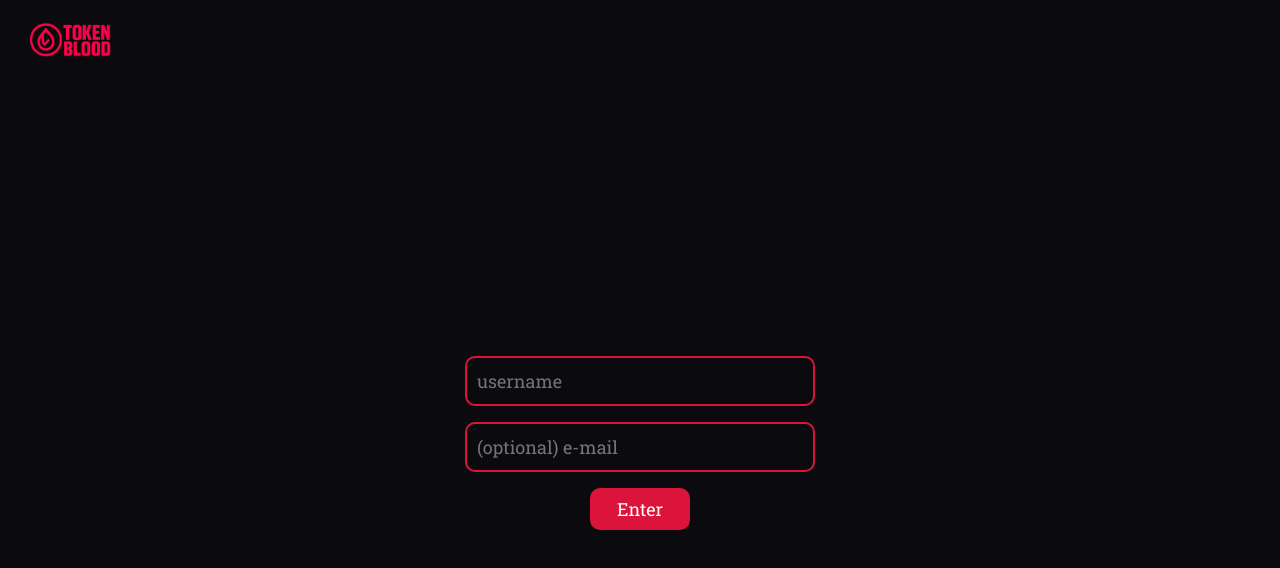
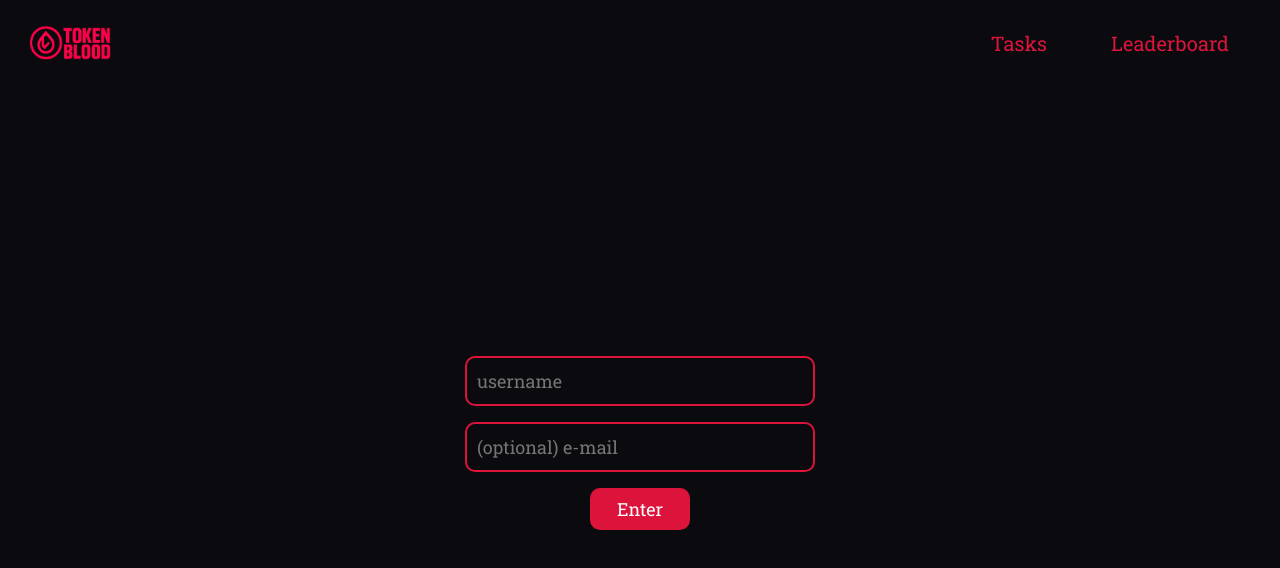
Before and after one commit to tokenblood-com/tokenblood, a Vue app in the folder frontend/tokenblood/: page / in a window 1280 px wide. Shown: the top 568 px of the page. Built offline with nearby package versions, Linux system fonts and the light colour scheme; the HTML template or start-up script is replaced by a standard one.

Commit message:
+ navigation in header

```diff
--- a/frontend/tokenblood/src/components/layout/AppLayout.vue
+++ b/frontend/tokenblood/src/components/layout/AppLayout.vue
@@ -1,7 +1,29 @@
+<script setup lang="ts">
+import { useAuthStore } from '@/stores/auth'
+import { useRouter } from 'vue-router'
+
+const authStore = useAuthStore()
+const router = useRouter()
+
+const navigateToLeaderboard = () => {
+  router.push('/leaderboard')
+}
+
+const navigateToTasks = () => {
+  router.push('/tasks/names_extraction')
+}
+</script>
+
 <template>
   <div class="app-layout">
     <nav class="nav-bar">
-      <img src="@/assets/logo.png" alt="TokenBlood Logo" class="logo" />
+      <div class="nav-left">
+        <img src="@/assets/logo.png" alt="TokenBlood Logo" class="logo" />
+      </div>
+      <div v-if="authStore.isAuthenticated" class="nav-right">
+        <button @click="navigateToTasks" class="nav-button">Tasks</button>
+        <button @click="navigateToLeaderboard" class="nav-button">Leaderboard</button>
+      </div>
     </nav>
     <main class="main-content">
       <slot></slot>
@@ -27,14 +49,42 @@
   width: 100%;
   flex-shrink: 0;
   display: flex;
-  align-items: flex-start;
-  padding: 20px 0 0 27px;
+  justify-content: space-between;
+  align-items: center;
+  padding: 20px 27px;
+}
+
+.nav-left {
+  display: flex;
+  align-items: center;
+}
+
+.nav-right {
+  display: flex;
+  gap: 16px;
 }
 
 .logo {
   height: 40px;
   width: auto;
   filter: brightness(0) saturate(100%) invert(20%) sepia(100%) saturate(10000%) hue-rotate(340deg);
+}
+
+.nav-button {
+  height: 42px;
+  padding: 0 24px;
+  background-color: transparent;
+  border: none;
+  border-radius: 8px;
+  color: var(--accent-color);
+  font-family: 'Roboto Slab', serif;
+  font-size: 20px;
+  cursor: pointer;
+  transition: color 0.3s ease;
+}
+
+.nav-button:hover {
+  color: white;
 }
 
 .main-content {
```
